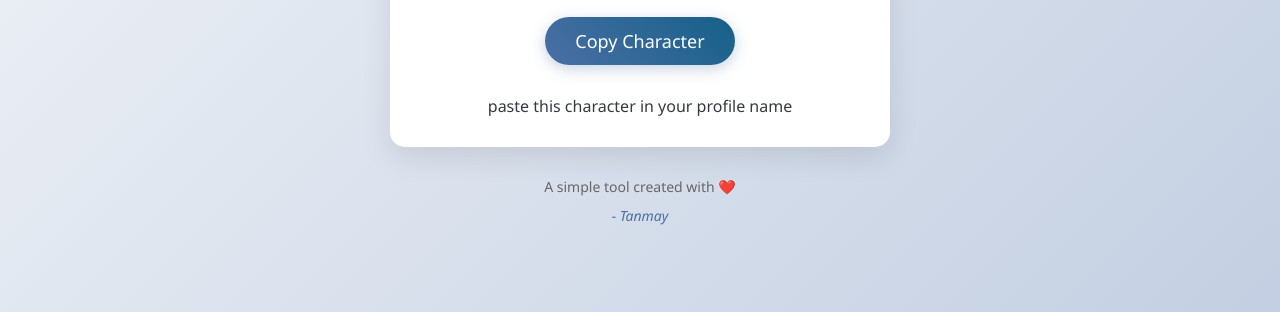
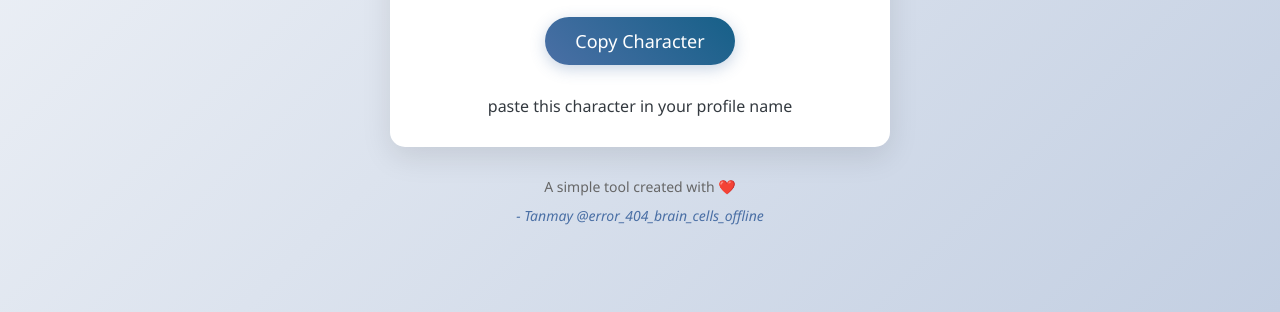
Before and after one commit to tnmay34/invisible, a plain HTML site: page index.html in a window 1280 px wide. Shown: the part 488-800 px from the top of the page. Drawn offline with Linux system fonts and the light colour scheme.

Commit message:
Update index.html

```diff
--- a/index.html
+++ b/index.html
@@ -193,7 +193,8 @@
 
     <footer>
         <p>A simple tool created with ❤️</p>
-        <p class="signature">- Tanmay</p>
+        <p class="signature">- Tanmay @error_404_brain_cells_offline</p>
+
     </footer>
 
     <script>
```
